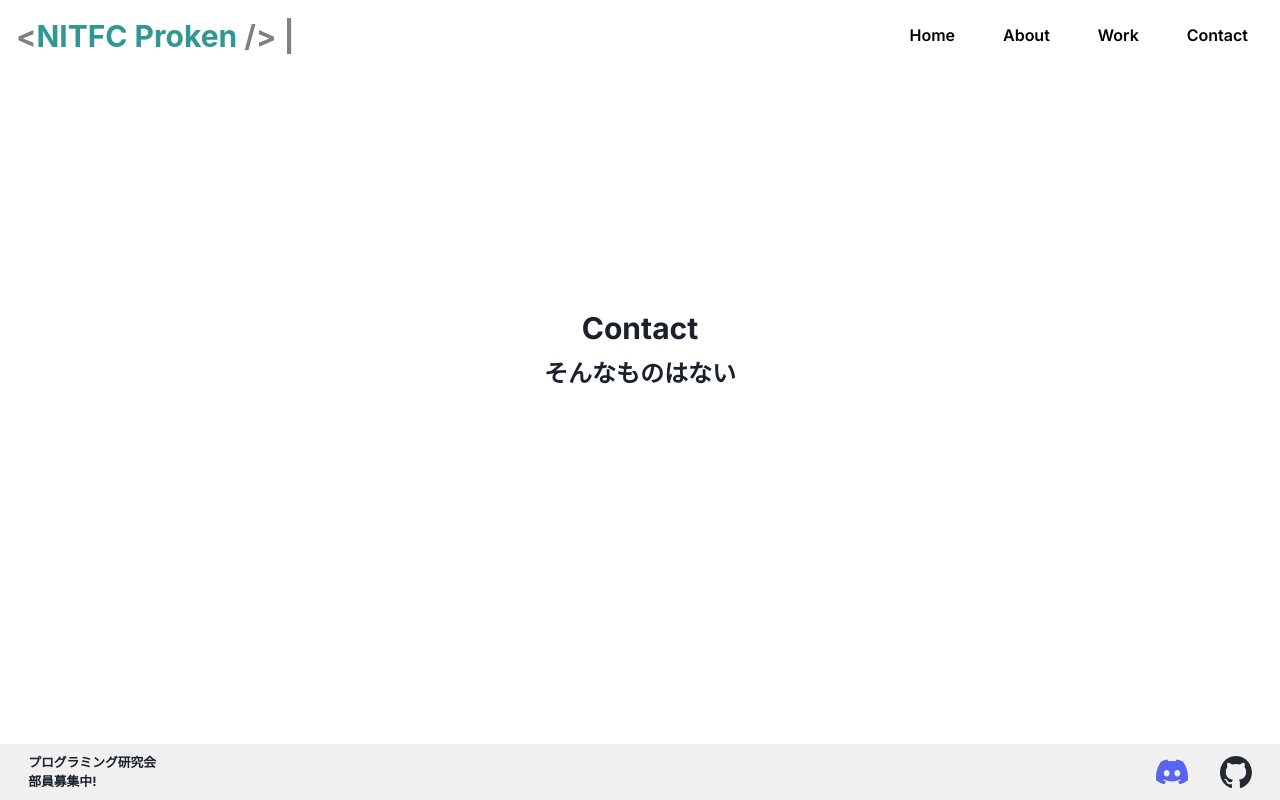
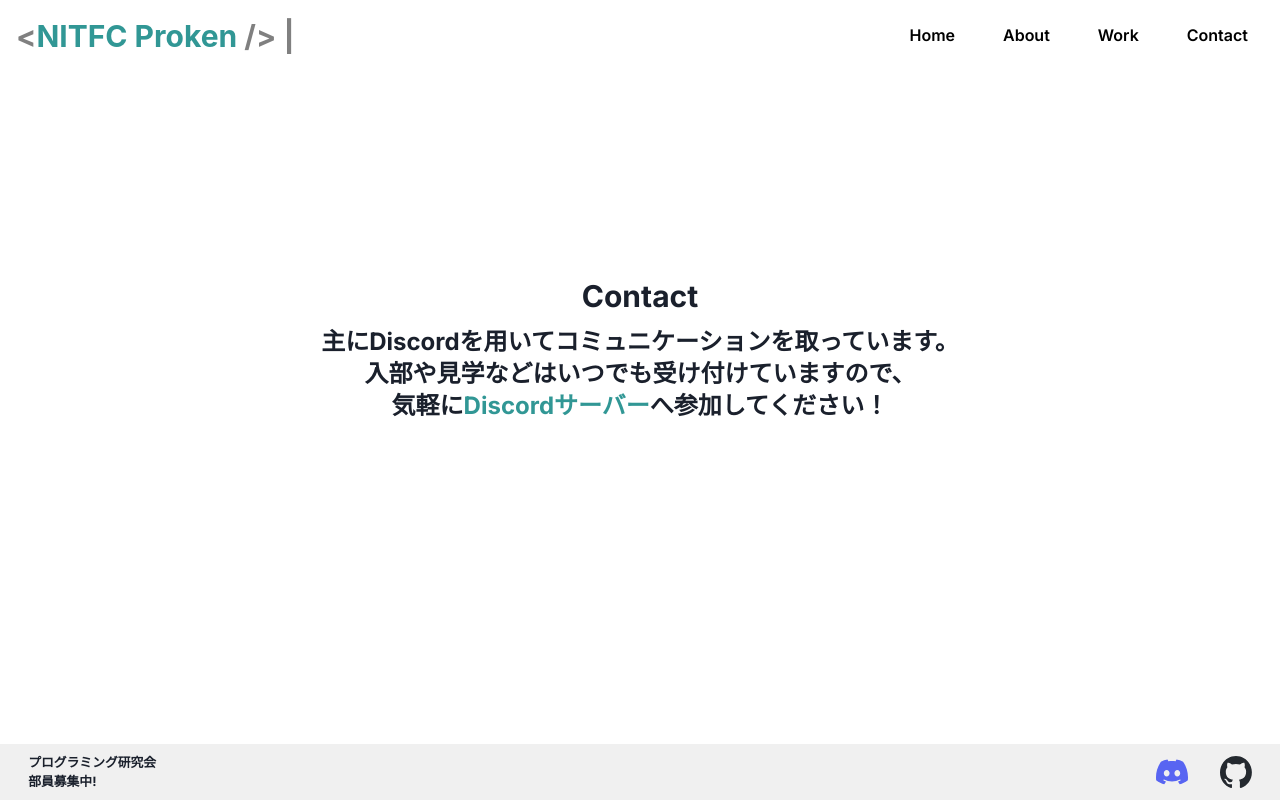
Before and after one commit to nitfc-proken/proken-hp, a Next.js app: page /contact in a window 1280 px wide. Built offline with nearby package versions, Linux system fonts and the light colour scheme.

Commit message:
contactにリンクを追加

```diff
--- a/app/contact/page.tsx
+++ b/app/contact/page.tsx
@@ -1,5 +1,6 @@
 import Header from "../components/Header";
 import Footer from "../components/Footer";
+import { Link } from "@chakra-ui/react";
 
 export default function Home() {
  return (
@@ -9,7 +10,14 @@ export default function Home() {
     <div className="flex flex-col justify-center items-center">
      <h1 className="text-3xl font-bold py-3">Contact</h1>
      <p className="text-2xl font-bold text-center max-w-[50rem]">
-            そんなものはない
+      主にDiscordを用いてコミュニケーションを取っています。
+      <br /> 入部や見学などはいつでも受け付けていますので、
+      <br />
+      気軽に
+      <Link color="teal.500" href="https://discord.com/invite/your-server-id">
+       Discordサーバー
+      </Link>
+      へ参加してください！
      </p>
     </div>
    </div>
```
Lines whose indentation alone changed are shown as unchanged.
